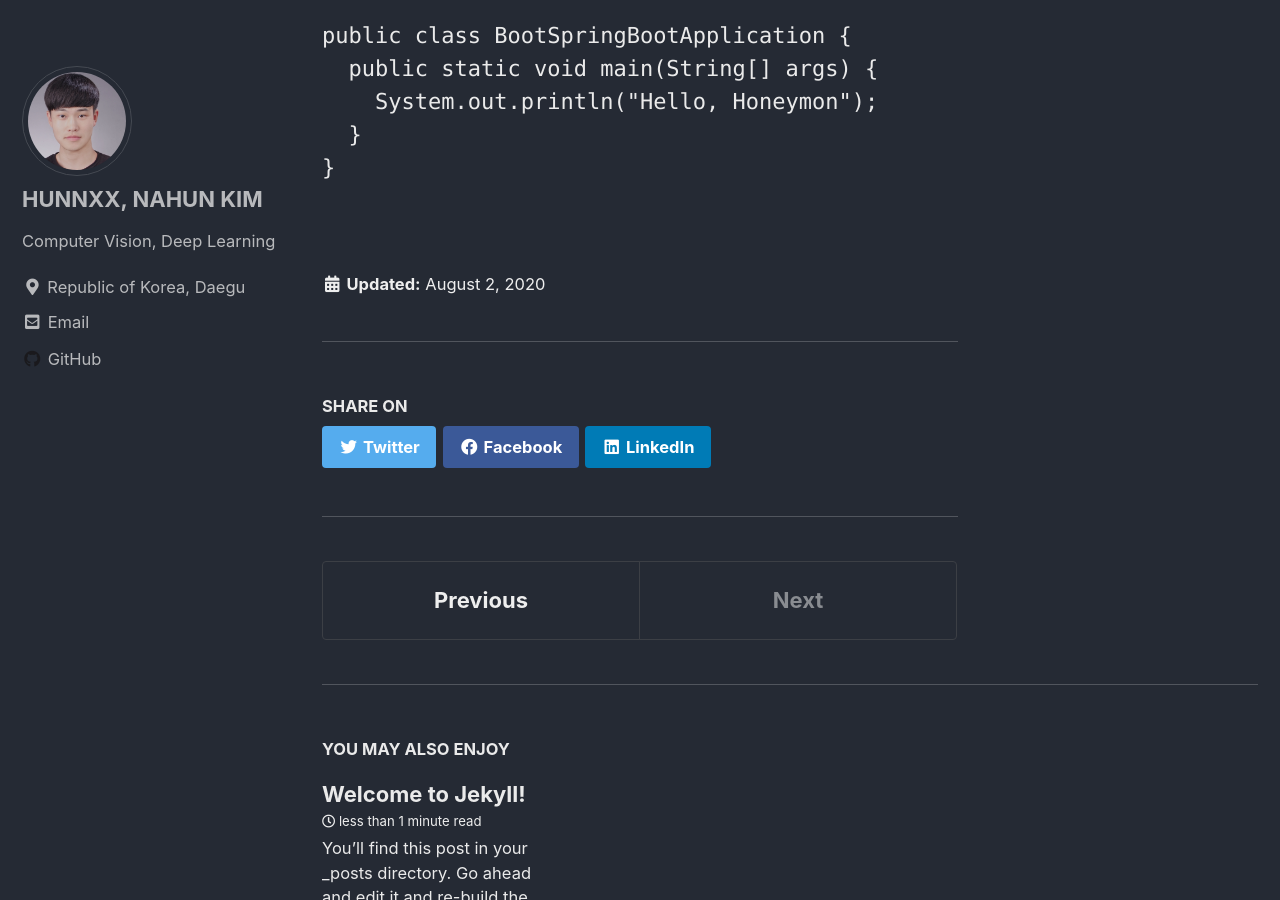
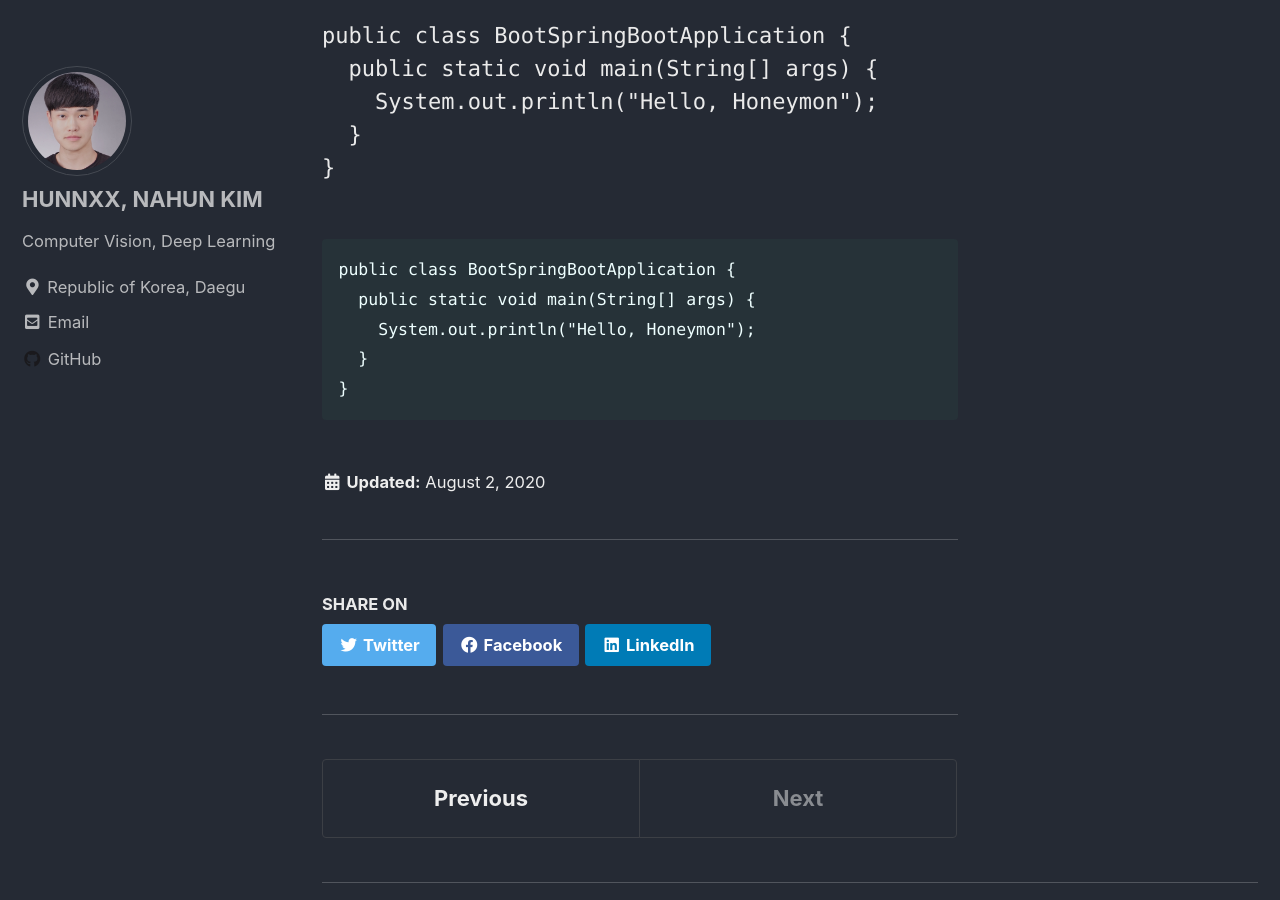
Before and after one commit to hunnxx/hunnxx.github.io, a Jekyll site: the page built from _posts/2020-08-01-practice.md, in a window 1280 px wide and 900 px high, scrolled down 2067 px. Built offline with Jekyll 4.4.1, drawn with Linux system fonts in a browser that asks for light colours; cached includes are drawn as plain includes.

Commit message:
Update 2020-08-01-practice.md

````diff
--- a/_posts/2020-08-01-practice.md
+++ b/_posts/2020-08-01-practice.md
@@ -60,3 +60,11 @@ public class BootSpringBootApplication {
 }
 </code>
 </pre>
+
+```
+public class BootSpringBootApplication {
+  public static void main(String[] args) {
+    System.out.println("Hello, Honeymon");
+  }
+}
+```
````
